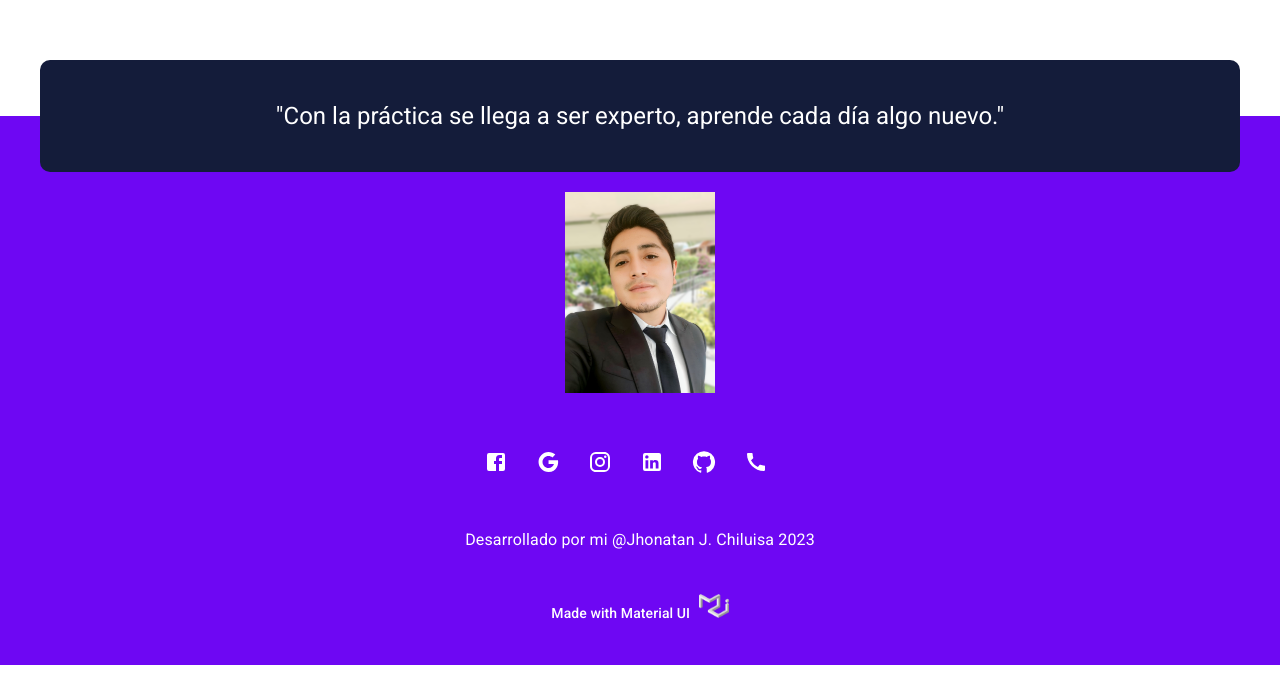
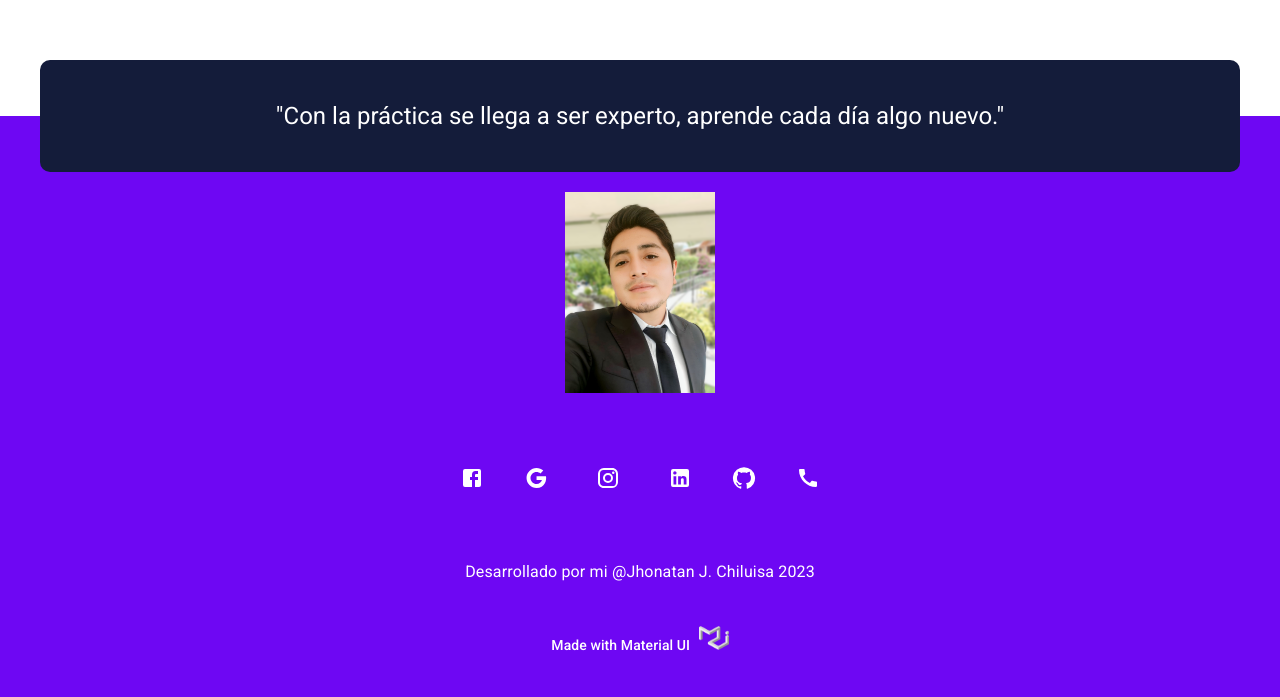
Before and after one commit to JhonatanChiluisa/Mi_Portafolio, a React (Create React App) app: page / in a window 1280 px wide. Shown: the part 2451-3148 px from the top of the page. Before the commit the page ends 3116 px from the top, so only its background shows below. Built offline with nearby package versions, Linux system fonts and the light colour scheme; no server answers.

Commit message:
cambios en el Footer

```diff
--- a/src/components/Footer.jsx
+++ b/src/components/Footer.jsx
@@ -27,7 +27,7 @@ function Footer() {
                         edge="start"
                         color="secondary"
                         aria-label="menu"
-                        sx={{ mr: 2 }}
+                        sx={{ m: 1 }}
                         href='https://www.facebook.com/jonathan.chiluisa.58?mibextid=ZbWKwL'
                     >
                         <FacebookIcon/>
@@ -39,7 +39,7 @@ function Footer() {
                         edge="start"
                         color="secondary"
                         aria-label="menu"
-                        sx={{ mr: 2 }}
+                        sx={{ m: 1 }}
                         href='mailto:jhonatanchiluisagarcia@gmail.com'
                     >
                         <GoogleIcon/>
@@ -51,7 +51,7 @@ function Footer() {
                         edge="start"
                         color="secondary"
                         aria-label="menu"
-                        sx={{ mr: 2 }}
+                        sx={{ m: 2 }}
                         href='https://instagram.com/jhonatanjjj18?igshid=OTJhZDVkZWE='
                     >
                         <InstagramIcon/>
@@ -63,7 +63,7 @@ function Footer() {
                         edge="start"
                         color="secondary"
                         aria-label="menu"
-                        sx={{ mr: 2 }}
+                        sx={{ m: 1 }}
                         href='https://www.linkedin.com/in/jhonatan-chiluisa-garcia-643204203'
                     >
                         <LinkedInIcon/>
@@ -75,7 +75,7 @@ function Footer() {
                         edge="start"
                         color="secondary"
                         aria-label="menu"
-                        sx={{ mr: 2 }}
+                        sx={{ m: 1 }}
                         href='https://github.com/JhonatanChiluisa/'
                     >
                         <GitHubIcon/>
@@ -87,7 +87,7 @@ function Footer() {
                         edge="start"
                         color="secondary"
                         aria-label="menu"
-                        sx={{ mr: 2 }}
+                        sx={{ m: 1 }}
                         href='tel:+593995304199'
                     >
                         <CallIcon/>
```
